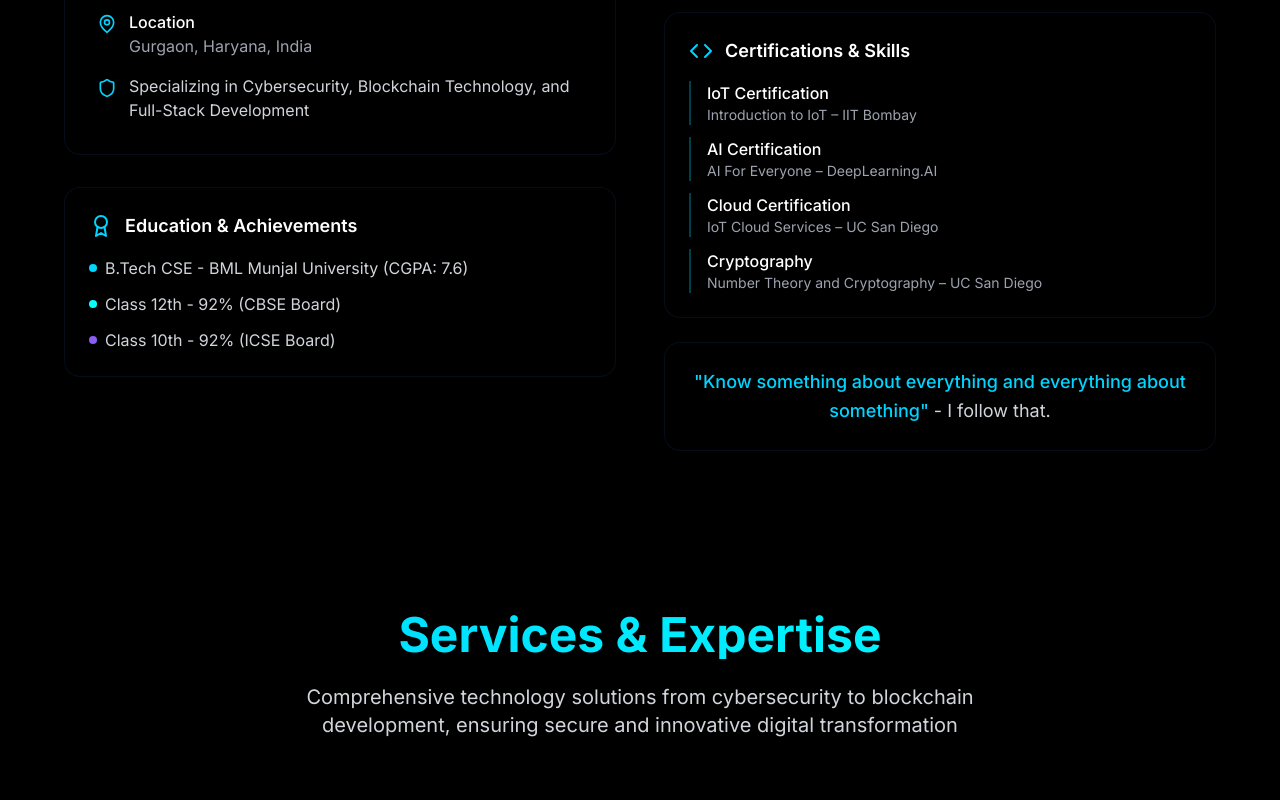
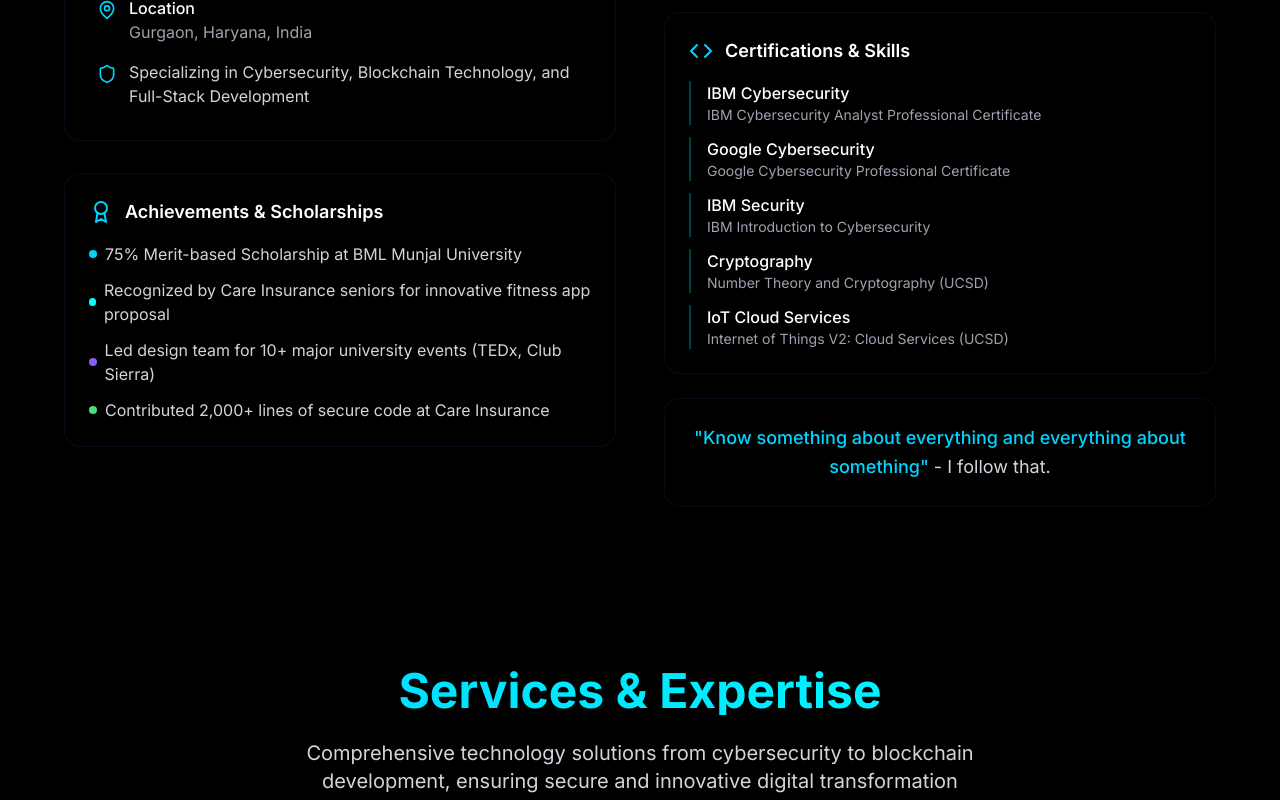
Before and after one commit to anuragged/MyPortfolio, a React (Vite) app: page / in a window 1280 px wide. Shown: the part 1280-2080 px from the top of the page. Built offline with nearby package versions, Linux system fonts and the light colour scheme.

Commit message:
Update Website with New Resume Information

```diff
--- a/index.html
+++ b/index.html
@@ -4,8 +4,8 @@
     <meta charset="UTF-8" />
     <link rel="icon" type="image/svg+xml" href="/vite.svg" />
     <meta name="viewport" content="width=device-width, initial-scale=1.0" />
-    <title>Anurag Anand - 22 Year Old Cybersecurity & Blockchain Specialist</title>
-    <meta name="description" content="Anurag Anand - 22 year old B.Tech CSE Student at BML Munjal University specializing in Cybersecurity and Blockchain Technology. CGPA: 7.6. Building secure digital futures.">
+    <title>Anurag Anand - Aspiring Security Research Intern | Cybersecurity & Blockchain Specialist</title>
+    <meta name="description" content="Anurag Anand - Aspiring Security Research Intern and B.Tech CSE Student at BML Munjal University. Specialized in cybersecurity, threat analysis, blockchain development, and secure software development. 75% merit scholarship recipient.">
     <meta name="keywords" content="Cybersecurity, Blockchain, Web3, Full Stack Developer, Computer Science, BML Munjal University, Penetration Testing, Smart Contracts">
     <link rel="preconnect" href="https://fonts.googleapis.com">
     <link rel="preconnect" href="https://fonts.gstatic.com" crossorigin>
--- a/src/components/About.tsx
+++ b/src/components/About.tsx
@@ -54,7 +54,7 @@ const About: React.FC = () => {
                   </div>
                   <div>
                     <h3 className="text-2xl font-bold text-white">Anurag Anand</h3>
-                    <p className="text-neon-blue">22 years old</p>
+                    <p className="text-neon-blue">Aspiring Security Research Intern</p>
                     <p className="text-gray-400">CGPA: 7.3/10</p>
                   </div>
                 </div>
@@ -87,20 +87,24 @@ const About: React.FC = () => {
               <div className="glass-card p-6 rounded-2xl border border-cyber-500/10">
                 <div className="flex items-center space-x-3 mb-4">
                   <Award className="w-6 h-6 text-neon-blue" />
-                  <h4 className="text-lg font-semibold text-white">Education & Achievements</h4>
+                  <h4 className="text-lg font-semibold text-white">Achievements & Scholarships</h4>
                 </div>
                 <div className="space-y-3 text-gray-300">
                   <div className="flex items-center space-x-2">
                     <div className="w-2 h-2 bg-neon-blue rounded-full"></div>
-                    <span>B.Tech CSE - BML Munjal University (CGPA: 7.6)</span>
+                    <span>75% Merit-based Scholarship at BML Munjal University</span>
                   </div>
                   <div className="flex items-center space-x-2">
                     <div className="w-2 h-2 bg-neon-cyan rounded-full"></div>
-                    <span>Class 12th - 92% (CBSE Board)</span>
+                    <span>Recognized by Care Insurance seniors for innovative fitness app proposal</span>
                   </div>
                   <div className="flex items-center space-x-2">
                     <div className="w-2 h-2 bg-neon-purple rounded-full"></div>
-                    <span>Class 10th - 92% (ICSE Board)</span>
+                    <span>Led design team for 10+ major university events (TEDx, Club Sierra)</span>
+                  </div>
+                  <div className="flex items-center space-x-2">
+                    <div className="w-2 h-2 bg-green-400 rounded-full"></div>
+                    <span>Contributed 2,000+ lines of secure code at Care Insurance</span>
                   </div>
                 </div>
               </div>
@@ -142,10 +146,11 @@ const About: React.FC = () => {
                 </div>
                 <div className="space-y-3">
                   {[
-                    { category: 'IoT Certification', skills: 'Introduction to IoT – IIT Bombay' },
-                    { category: 'AI Certification', skills: 'AI For Everyone – DeepLearning.AI' },
-                    { category: 'Cloud Certification', skills: 'IoT Cloud Services – UC San Diego' },
-                    { category: 'Cryptography', skills: 'Number Theory and Cryptography – UC San Diego' }
+                    { category: 'IBM Cybersecurity', skills: 'IBM Cybersecurity Analyst Professional Certificate' },
+                    { category: 'Google Cybersecurity', skills: 'Google Cybersecurity Professional Certificate' },
+                    { category: 'IBM Security', skills: 'IBM Introduction to Cybersecurity' },
+                    { category: 'Cryptography', skills: 'Number Theory and Cryptography (UCSD)' },
+                    { category: 'IoT Cloud Services', skills: 'Internet of Things V2: Cloud Services (UCSD)' }
                   ].map((item, index) => (
                     <div key={index} className="border-l-2 border-neon-blue/30 pl-4">
                       <h5 className="text-white font-medium">{item.category}</h5>
--- a/src/components/Hero.tsx
+++ b/src/components/Hero.tsx
@@ -158,7 +158,7 @@ const Hero: React.FC = () => {
             transition={{ duration: 0.8, delay: 0.5 }}
             className="text-lg text-gray-400 mb-8 max-w-3xl mx-auto"
           >
-            B.Tech CSE Student at BML Munjal University | Building secure digital futures through innovative cybersecurity and blockchain solutions
+            Aspiring Security Research Intern | B.Tech CSE Student at BML Munjal University | Building secure digital futures through innovative cybersecurity and blockchain solutions
           </motion.p>
 
           {/* Tech Stack Icons */}
--- a/src/components/Portfolio.tsx
+++ b/src/components/Portfolio.tsx
@@ -25,19 +25,56 @@ const Portfolio: React.FC = () => {
   const projects: Project[] = [
     {
       id: 1,
-      title: 'Secure Messaging System',
+      title: 'Independent Security Audit: Helios E-Voting Platform',
+      duration: 'Recent Project',
+      technologies: ['Python', 'Django', 'PostgreSQL', 'Burp Suite', 'Security Audit'],
+      overview: 'Orchestrated end-to-end deployment of a legacy Python web application by resolving over 20 critical dependency conflicts. Authored comprehensive security audit plan identifying 15+ potential attack vectors.',
+      role: 'Security Researcher & Auditor - Engineered stable build using isolated Python virtual environment, conducted comprehensive threat modeling and vulnerability assessment.',
+      results: 'Successfully resolved 20+ critical dependency conflicts and identified 15+ potential attack vectors against core e-voting logic.',
+      image: 'https://images.pexels.com/photos/6963944/pexels-photo-6963944.jpeg?auto=compress&cs=tinysrgb&w=800',
+      category: 'cybersecurity',
+      githubUrl: 'https://github.com/anurag-anand-dev'
+    },
+    {
+      id: 2,
+      title: 'SecureFit: Fitness Application',
+      duration: 'Jun 2024 – Jul 2024',
+      technologies: ['Java', 'React', 'Firebase', 'Security Testing'],
+      overview: 'Engineered a secure full-stack fitness app for 10,000+ concurrent users, achieving API response times under 200ms. Ensured application reliability through 9+ comprehensive testing scenarios.',
+      role: 'Full-Stack Developer & Security Engineer - Implemented secure systems, conducted comprehensive testing including data privacy validation.',
+      results: 'Built scalable app supporting 10,000+ concurrent users with sub-200ms API response times and comprehensive security testing.',
+      image: 'https://images.pexels.com/photos/4164418/pexels-photo-4164418.jpeg?auto=compress&cs=tinysrgb&w=800',
+      category: 'web',
+      githubUrl: 'https://github.com/anurag-anand-dev',
+      liveUrl: '#'
+    },
+    {
+      id: 3,
+      title: 'Decentralized Secure Messaging Platform',
       duration: 'Dec 2024 – Present',
-      technologies: ['Blockchain', 'Cryptography', 'Node.js', 'React', 'Solidity'],
-      overview: 'Developed a decentralized blockchain-based messaging platform with end-to-end encryption. Converted messages into hash dust to ensure tamper-proof, highly secure communication.',
-      role: 'Blockchain Developer & Security Engineer - Implemented cryptographic algorithms to maintain privacy and integrity of user data, designed system to prevent unauthorized access and data leaks.',
-      results: 'Created a tamper-proof messaging system with hash dust conversion, ensuring highly secure communication and preventing unauthorized access.',
+      technologies: ['Blockchain', 'Cryptography', 'PoW', 'SHA-512'],
+      overview: 'Designed a decentralized messaging system on blockchain to ensure user data sovereignty and censorship resistance. Engineered Proof-of-Work consensus mechanism with target block time under 10 seconds.',
+      role: 'Blockchain Developer & Cryptographer - Implemented SHA-512 hashing to secure communication ledger against cryptographic attacks, designed PoW consensus mechanism.',
+      results: 'Built decentralized messaging platform with PoW consensus achieving sub-10 second block times and SHA-512 cryptographic security.',
       image: 'https://images.pexels.com/photos/5380664/pexels-photo-5380664.jpeg?auto=compress&cs=tinysrgb&w=800',
       category: 'blockchain',
       githubUrl: 'https://github.com/anurag-anand-dev',
       liveUrl: '#'
     },
     {
-      id: 2,
+      id: 4,
+      title: 'OWASP Juice Shop Analysis',
+      duration: 'Aug 2024 – Dec 2024',
+      technologies: ['Cybersecurity', 'Vulnerability Assessment', 'SQLi', 'XSS'],
+      overview: 'Conducted security assessment identifying 21 vulnerabilities, including 5 critical SQLi and 8 high-risk XSS flaws. Authored detailed remediation reports to improve application security.',
+      role: 'Security Analyst & Penetration Tester - Performed comprehensive vulnerability assessment, identified critical security flaws, and provided detailed remediation guidance.',
+      results: 'Identified 21 vulnerabilities including 5 critical SQL injection and 8 high-risk XSS flaws with comprehensive remediation reports.',
+      image: 'https://images.pexels.com/photos/60504/security-protection-anti-virus-software-60504.jpeg?auto=compress&cs=tinysrgb&w=800',
+      category: 'cybersecurity',
+      githubUrl: 'https://github.com/anurag-anand-dev'
+    },
+    {
+      id: 5,
       title: 'Secure Authentication and Key Management in Fog-based WSNs',
       duration: 'Jan 2024 – May 2024',
       technologies: ['Cybersecurity', 'Fog Computing', 'Reverse Engineering', 'Cryptography'],
@@ -49,7 +86,7 @@ const Portfolio: React.FC = () => {
       githubUrl: 'https://github.com/anurag-anand-dev'
     },
     {
-      id: 3,
+      id: 6,
       title: 'Smart Wheelchair IoT System',
       duration: '5 months',
       technologies: ['ESP32', 'React', 'IoT', 'Arduino', 'Mobile App'],
@@ -62,7 +99,7 @@ const Portfolio: React.FC = () => {
       liveUrl: '#'
     },
     {
-      id: 4,
+      id: 7,
       title: 'Driver Drowsiness Detection',
       duration: '3 months',
       technologies: ['Machine Learning', 'Python', 'OpenCV', 'Arduino', 'Computer Vision'],
@@ -72,31 +109,6 @@ const Portfolio: React.FC = () => {
       image: 'https://images.pexels.com/photos/3954656/pexels-photo-3954656.jpeg?auto=compress&cs=tinysrgb&w=800',
       category: 'ai',
       githubUrl: 'https://github.com/anurag-anand-dev'
-    },
-    {
-      id: 5,
-      title: 'OWASP Juice Shop - Application Security Testing',
-      duration: 'Aug 2024 – Dec 2024',
-      technologies: ['Cybersecurity', 'Burp Suite', 'OWASP', 'Penetration Testing'],
-      overview: 'Conducted a comprehensive security assessment on OWASP Juice Shop, identifying multiple critical vulnerabilities and demonstrating strong ability to detect security flaws.',
-      role: 'Security Analyst & Penetration Tester - Performed comprehensive security testing, identified critical vulnerabilities, and demonstrated advanced security flaw detection capabilities.',
-      results: 'Successfully identified multiple critical vulnerabilities and demonstrated strong security assessment capabilities through comprehensive testing.',
-      image: 'https://images.pexels.com/photos/60504/security-protection-anti-virus-software-60504.jpeg?auto=compress&cs=tinysrgb&w=800',
-      category: 'cybersecurity',
-      githubUrl: 'https://github.com/anurag-anand-dev'
-    },
-    {
-      id: 6,
-      title: 'E-commerce Web Application',
-      duration: '4 months',
-      technologies: ['React', 'Node.js', 'MongoDB', 'Express', 'Payment Gateway'],
-      overview: 'Built a full-featured e-commerce platform with user authentication, product management, and secure payment processing.',
-      role: 'Full-Stack Developer - Designed system architecture, implemented features, and managed database optimization.',
-      results: 'Successfully deployed platform handling 500+ products with integrated payment gateway and user management system.',
-      image: 'https://images.pexels.com/photos/6214479/pexels-photo-6214479.jpeg?auto=compress&cs=tinysrgb&w=800',
-      category: 'web',
-      githubUrl: 'https://github.com/anurag-anand-dev',
-      liveUrl: '#'
     }
   ];
 
--- a/src/components/Skills.tsx
+++ b/src/components/Skills.tsx
@@ -13,29 +13,33 @@ const Skills: React.FC = () => {
       skills: [
         { name: 'C++', color: 'from-blue-400 to-blue-600' },
         { name: 'Java', color: 'from-red-400 to-red-600' },
+        { name: 'Python', color: 'from-green-400 to-green-600' },
+        { name: 'JavaScript', color: 'from-yellow-300 to-yellow-500' },
         { name: 'HTML/CSS', color: 'from-orange-400 to-orange-600' },
-        { name: 'JavaScript', color: 'from-yellow-300 to-yellow-500' },
-        { name: 'Python', color: 'from-green-400 to-green-600' },
         { name: 'SQL', color: 'from-blue-500 to-blue-700' },
-        { name: 'Arduino IDE', color: 'from-teal-400 to-teal-600' }
+        { name: 'Solidity (Learning)', color: 'from-purple-400 to-purple-600' },
+        { name: 'Rust (Learning)', color: 'from-orange-500 to-orange-700' }
       ]
     },
     {
       icon: Layers,
       title: 'Frameworks & Libraries',
       skills: [
+        { name: 'React', color: 'from-cyan-400 to-cyan-600' },
         { name: 'Node.js', color: 'from-green-400 to-green-600' },
-        { name: 'OWASP ZAP', color: 'from-red-400 to-red-600' },
-        { name: 'Firebase', color: 'from-orange-400 to-orange-600' },
-        { name: 'Tailwind CSS', color: 'from-cyan-400 to-cyan-600' }
+        { name: 'Tailwind CSS', color: 'from-cyan-400 to-cyan-600' },
+        { name: 'Google Firebase', color: 'from-orange-400 to-orange-600' }
       ]
     },
     {
       icon: Database,
-      title: 'Databases',
+      title: 'Databases & Tools',
       skills: [
-        { name: 'SQL Databases', color: 'from-blue-400 to-blue-600' },
-        { name: 'Database Design', color: 'from-green-400 to-green-600' }
+        { name: 'PostgreSQL', color: 'from-blue-400 to-blue-600' },
+        { name: 'Firebase', color: 'from-orange-400 to-orange-600' },
+        { name: 'Git', color: 'from-gray-400 to-gray-600' },
+        { name: 'Arduino IDE', color: 'from-teal-400 to-teal-600' },
+        { name: 'WordPress', color: 'from-blue-500 to-blue-700' }
       ]
     },
     {
@@ -43,35 +47,20 @@ const Skills: React.FC = () => {
       title: 'Cybersecurity Tools',
       skills: [
         { name: 'Burp Suite', color: 'from-red-400 to-red-600' },
-        { name: 'OWASP Methodologies', color: 'from-orange-400 to-orange-600' },
         { name: 'Wireshark', color: 'from-blue-400 to-blue-600' },
-        { name: 'Security Testing', color: 'from-purple-400 to-purple-600' }
-      ]
-    },
-    {
-      icon: Lock,
-      title: 'Development Tools',
-      skills: [
-        { name: 'Git', color: 'from-gray-400 to-gray-600' },
-        { name: 'WordPress', color: 'from-blue-400 to-blue-600' }
-      ]
-    },
-    {
-      icon: Cloud,
-      title: 'Cloud & DevOps',
-      skills: [
-        { name: 'Version Control', color: 'from-gray-400 to-gray-600' },
-        { name: 'Project Management', color: 'from-blue-400 to-blue-600' }
+        { name: 'OWASP', color: 'from-orange-400 to-orange-600' },
+        { name: 'Vulnerability Assessment', color: 'from-purple-400 to-purple-600' }
       ]
     },
     {
       icon: Brain,
-      title: 'Emerging Technologies',
+      title: 'Core Concepts',
       skills: [
-        { name: 'Machine Learning', color: 'from-purple-400 to-purple-600' },
-        { name: 'AI Integration', color: 'from-pink-400 to-pink-600' },
-        { name: 'IoT Development', color: 'from-green-400 to-green-600' },
-        { name: 'Blockchain Concepts', color: 'from-indigo-400 to-indigo-600' }
+        { name: 'Cybersecurity', color: 'from-red-400 to-red-600' },
+        { name: 'Blockchain', color: 'from-purple-400 to-purple-600' },
+        { name: 'Cryptography', color: 'from-blue-400 to-blue-600' },
+        { name: 'System Design', color: 'from-green-400 to-green-600' },
+        { name: 'Threat Analysis', color: 'from-orange-400 to-orange-600' }
       ]
     }
   ];
```
